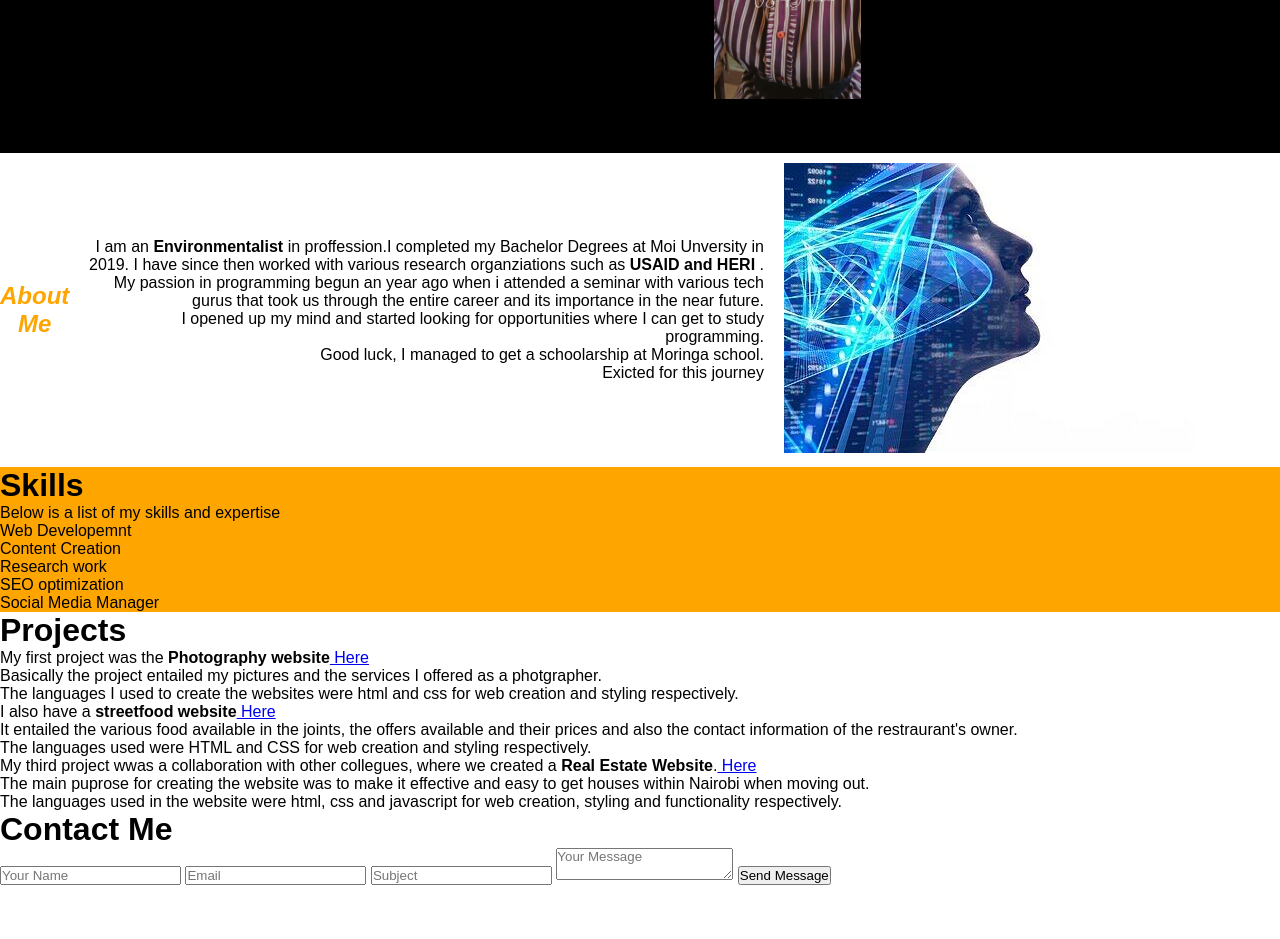
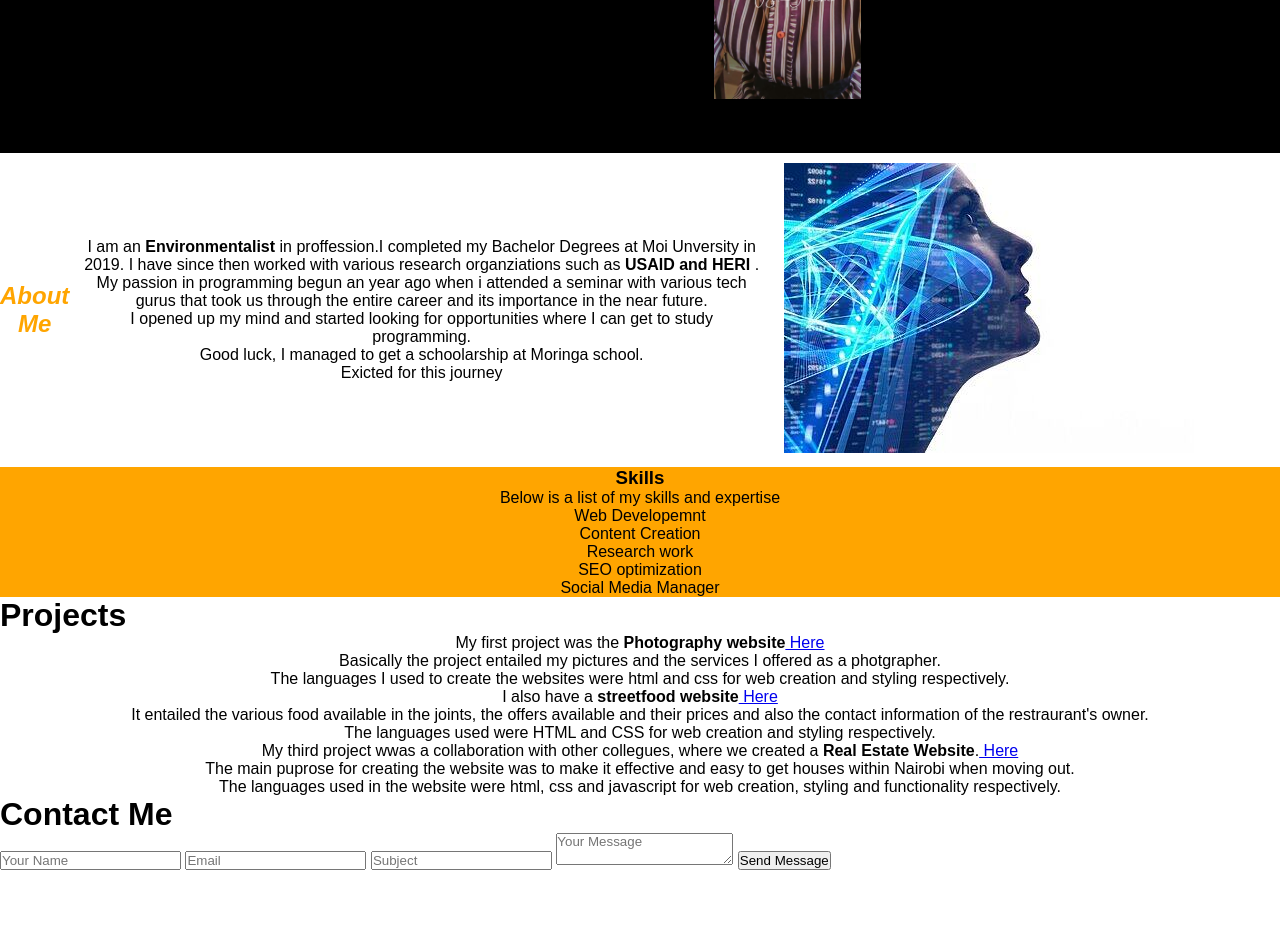
Before and after one commit to monginadiana/landing-page-portifolio, a plain HTML site: page index.html in a window 1280 px wide. Shown: the part 314-1253 px from the top of the page. Drawn offline with Linux system fonts and the light colour scheme.

Commit message:
styling of the skill section

```diff
--- a/index.css
+++ b/index.css
@@ -75,3 +75,12 @@ h2{
 .Skills{
     background-color: orange;
 }
+h3{
+    text-align: center;
+}
+p{
+    text-align: center;
+}
+ul li {
+    text-align: center;
+}
--- a/index.html
+++ b/index.html
@@ -45,7 +45,7 @@
         </div>
     </div>
     <div class="Skills">
-        <h1>Skills</h1>
+        <h3>Skills</h3>
         <p>Below is a list of my skills and expertise</p>
         <ul>
             <li>Web Developemnt</li>
```
